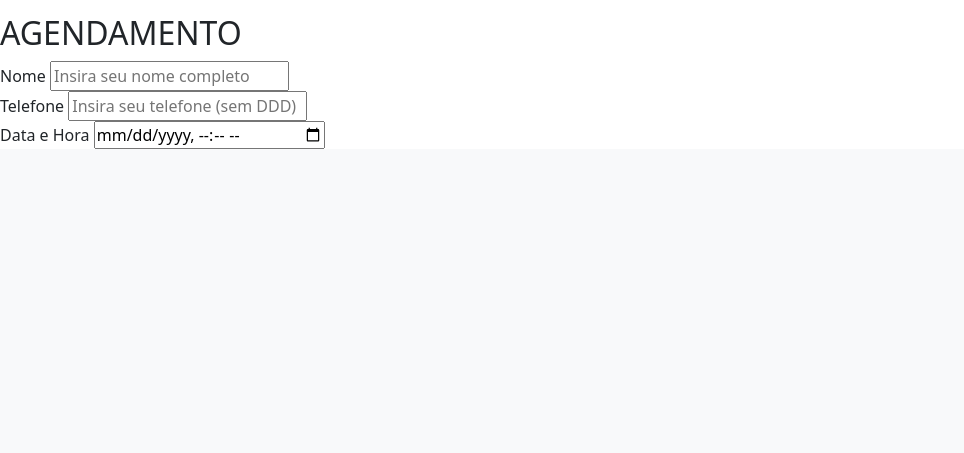
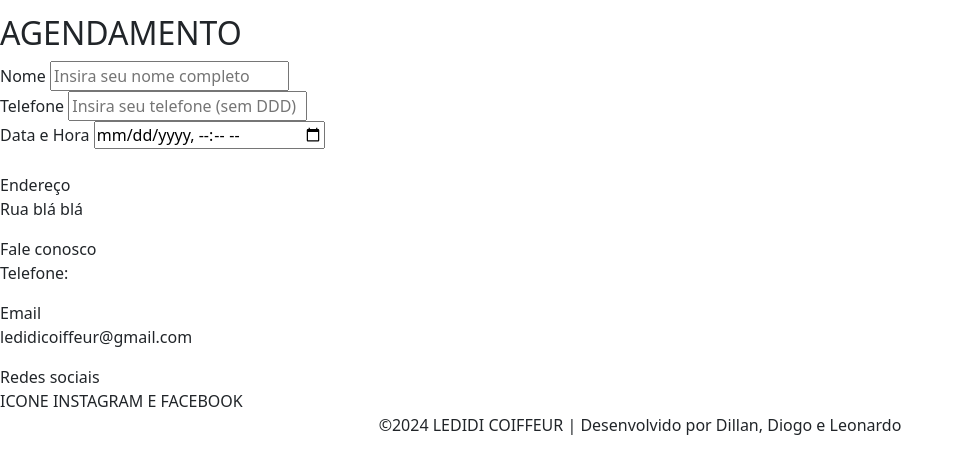
Before and after one commit to devgarciadiogo/ledidi, a PHP site: page / in a window 1280 px wide. Shown: the part 1140-1593 px from the top of the page, without its empty margins (0-964 px from the left). Before the commit the page ends 1289 px from the top, so only its background shows below. Run offline with PHP 8.4, Linux system fonts and the light colour scheme.

Commit message:
v0.6
- Criando o footer
- Adicionando Endereço
- Adicionando o Fale Conosco
- Adicionando  o Email
- Adicionando Redes Sociais
- Adicionando o Copy

```diff
--- a/index.html
+++ b/index.html
@@ -70,7 +70,30 @@
     </main>
 
     <footer>
-
+      <div>
+        <img src="" alt="">
+      </div>
+      <div>
+        <span>Endereço</span>
+        <p>Rua blá blá</p>
+      </div>
+      <div>
+        <span>Fale conosco</span>
+        <p>Telefone:</p>
+      </div>
+      <div>
+        <span>Email</span>
+        <p>ledidicoiffeur@gmail.com</p>
+      </div>
+      <div>
+        <span>Redes sociais</span>
+      </div>
+      <div>
+        <span>ICONE INSTAGRAM E FACEBOOK</span>
+      </div>
+      <div>
+        <p class="footer-final">&copy;2024 LEDIDI COIFFEUR | Desenvolvido por Dillan, Diogo e Leonardo</p>
+      </div>
     </footer>
   </body>
 </html>
--- a/styles.css
+++ b/styles.css
@@ -1,3 +1,7 @@
 .nav-link{
     color: #000000;
 }
+
+.footer-final{
+    text-align: center;
+}
```
